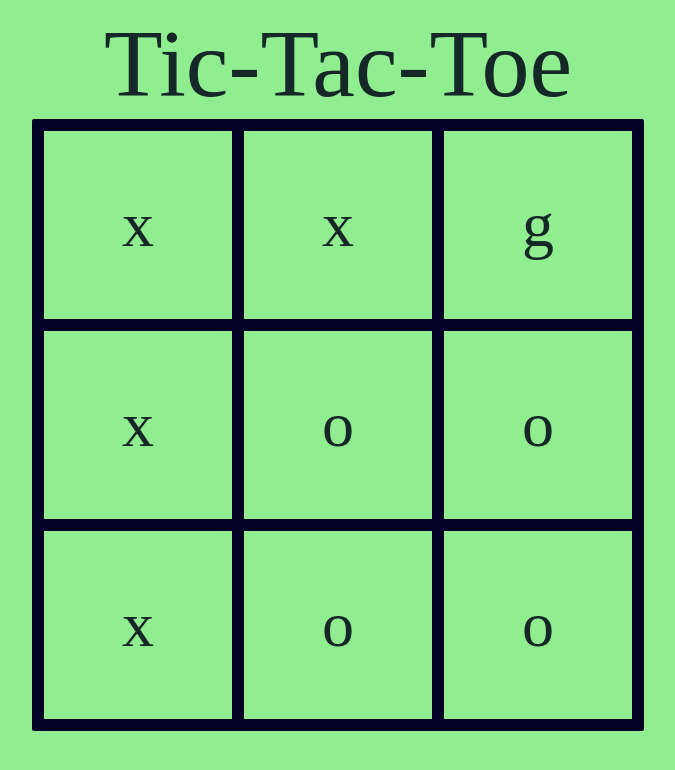
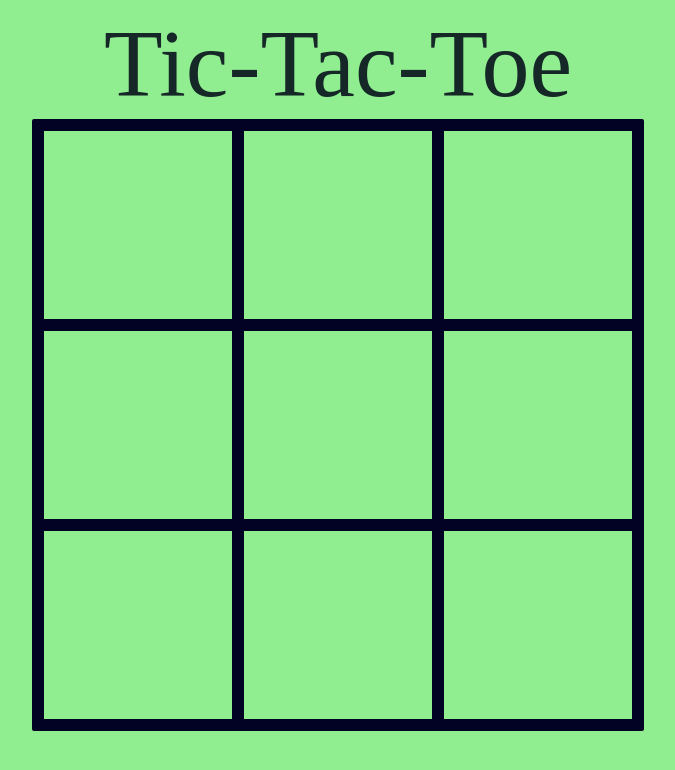
Before and after one commit to jschmu/tic-tac-toe, a plain HTML site: page index.html in a window 1280 px wide. Shown: the whole page, without its empty margins (302-977 px from the left). Drawn offline with Linux system fonts and the light colour scheme.

```diff
--- a/index.html
+++ b/index.html
@@ -9,15 +9,15 @@
 <body>
     <div class="name">Tic-Tac-Toe</div>
     <div class="container">
-        <div class="square" data-position="0">x</div>
-        <div class="square" data-position="1">x</div>
-        <div class="square" data-position="2">g</div>
-        <div class="square" data-position="3">x</div>
-        <div class="square" data-position="4">o</div>
-        <div class="square" data-position="5">o</div>
-        <div class="square" data-position="6">x</div>
-        <div class="square" data-position="7">o</div>
-        <div class="square" data-position="8">o</div>
+        <div class="square" data-position="0"></div>
+        <div class="square" data-position="1"></div>
+        <div class="square" data-position="2"></div>
+        <div class="square" data-position="3"></div>
+        <div class="square" data-position="4"></div>
+        <div class="square" data-position="5"></div>
+        <div class="square" data-position="6"></div>
+        <div class="square" data-position="7"></div>
+        <div class="square" data-position="8"></div>
     </div>
     <script src="script.js"></script>
 </body>
```
